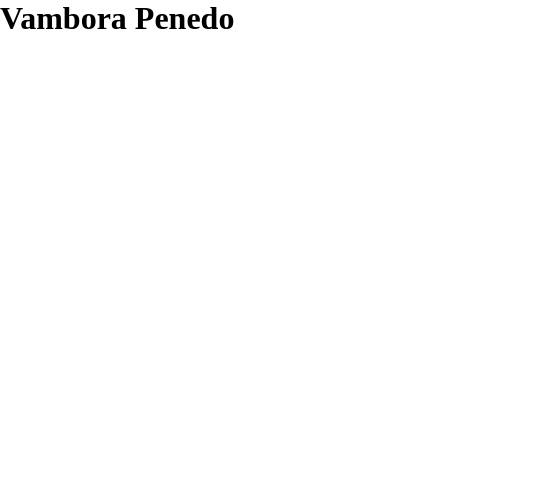
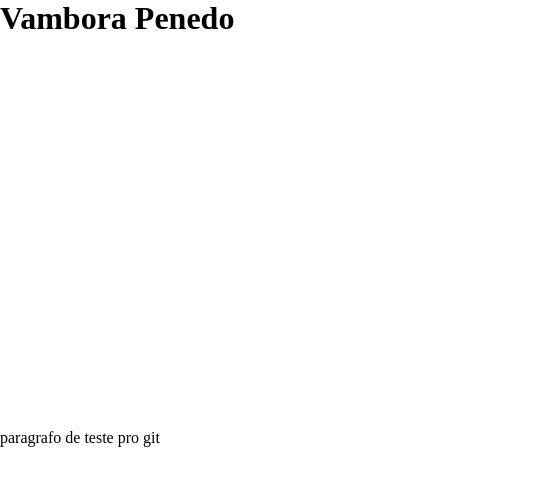
Before and after one commit to cahrolgomez/vambora-penedo-testes, a plain HTML site: page index.html in a window 1280 px wide. Shown: the full height of the page, 0-535 px from the left. Drawn offline with Linux system fonts and the light colour scheme.

Commit message:
novo teste

```diff
--- a/index.html
+++ b/index.html
@@ -15,7 +15,7 @@
         <div class="slogan">
             <p><span class="bold">Conectando</span> pessoas, movendo <span class="bold">Penedo</span></p>
         </div>
-        <div></div>
+        <p>paragrafo de teste pro git</p>
     </main>
 </body>
 </html>
```
